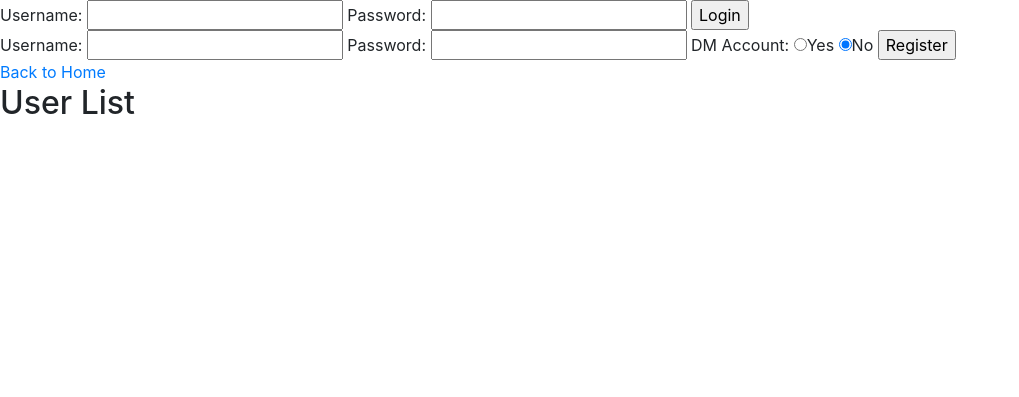
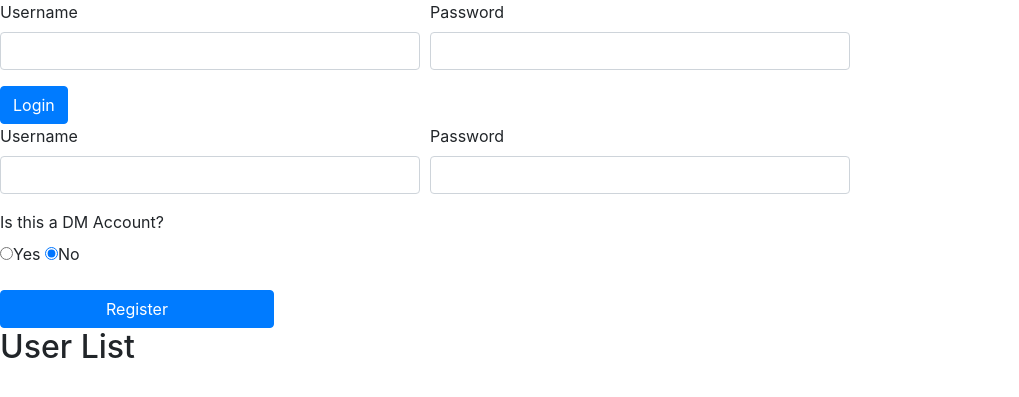
Before and after one commit to keithmorel/dndproj, a Flask app: page /register in a window 1280 px wide. Shown: the part 102-499 px from the top of the page, without its empty margins (0-1019 px from the left). Run offline with Flask 2, Linux system fonts and the light colour scheme; some libraries are stand-ins or nearby versions.

Commit message:
Finished bootstrapping, for now.

```diff
--- a/dndroller/templates/login.html
+++ b/dndroller/templates/login.html
@@ -36,21 +36,43 @@
                     {% endif %}
                 {% endwith %}
                 <form action="/login" method="POST">
-                    Username: <input type="text" name="username">
-                    Password: <input type="password" name="password">
-                    <input type="submit" value="Login">
+                    <div class="form-row">
+                        <div class="form-group col-md-4">
+                            <label>Username</label>
+                            <input class="form-control" type="text" name="username">
+                        </div>
+                        <div class="form-group col-md-4">
+                            <label>Password</label>
+                            <input class="form-control" type="password" name="password">
+                        </div>
+                    </div>
+                    <input class="btn btn-primary" type="submit" value="Login">
                 </form>
                 <form action="/register" method="POST">
-                    Username: <input type="text" name="username">
-                    Password: <input type="password" name="password">
-                    DM Account: <input type="radio" id="True" name="is_dm" value="True">Yes
-                    <input type="radio" name="is_dm" id="False" value="False">No
-                    <input type="submit" value="Register">
+                    <div class="form-row">
+                        <div class="form-group col-md-4">
+                            <label>Username</label>
+                            <input class="form-control" type="text" name="username">
+                        </div>
+                        <div class="form-group col-md-4">
+                            <label>Password</label>
+                            <input class="form-control" type="password" name="password">
+                        </div>
+                    </div>
+                    <label>Is this a DM Account?</label>
+                    <div class="form-group">
+                        <label class="radio-inline">
+                            <input type="radio" id="True" name="is_dm" value="True">Yes
+                        </label>
+                        <label class="radio-inline">
+                            <input type="radio" name="is_dm" id="False" value="False">No
+                        </label>
+                    </div>
+                    <input class="btn btn-primary" type=submit" value="Register">
                 </form>
                 <script>
                     document.getElementById("False").checked = True;
                 </script>
-                <a href="{{ url_for('index') }}">Back to Home</a>
                 <h2>User List</h2>
                 <ul>
                 {% for user in users %}
```
Also changed, not shown: dndroller/templates/dm_game.html (+14 -12 lines), dndroller/dndusers.db.
